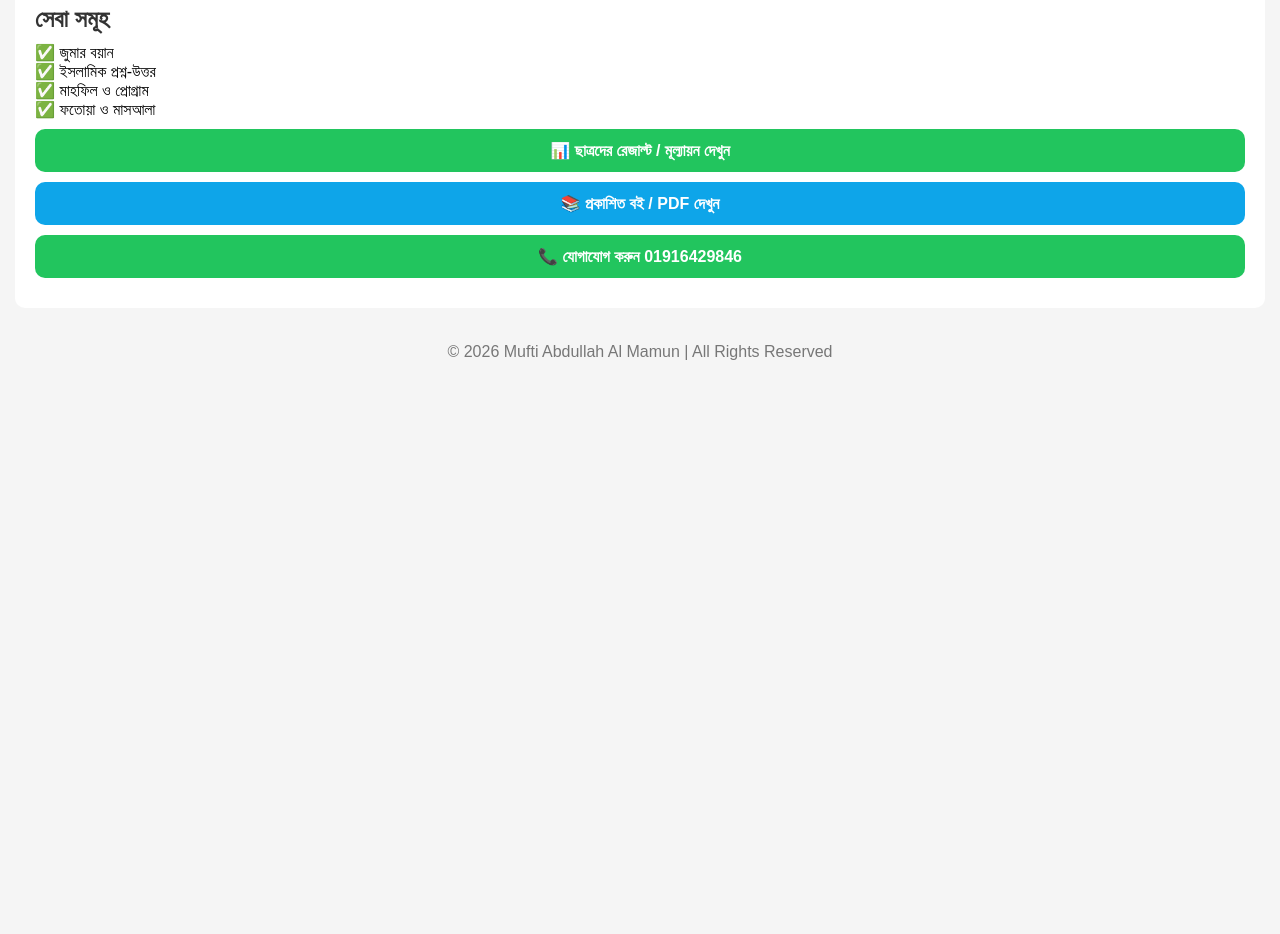
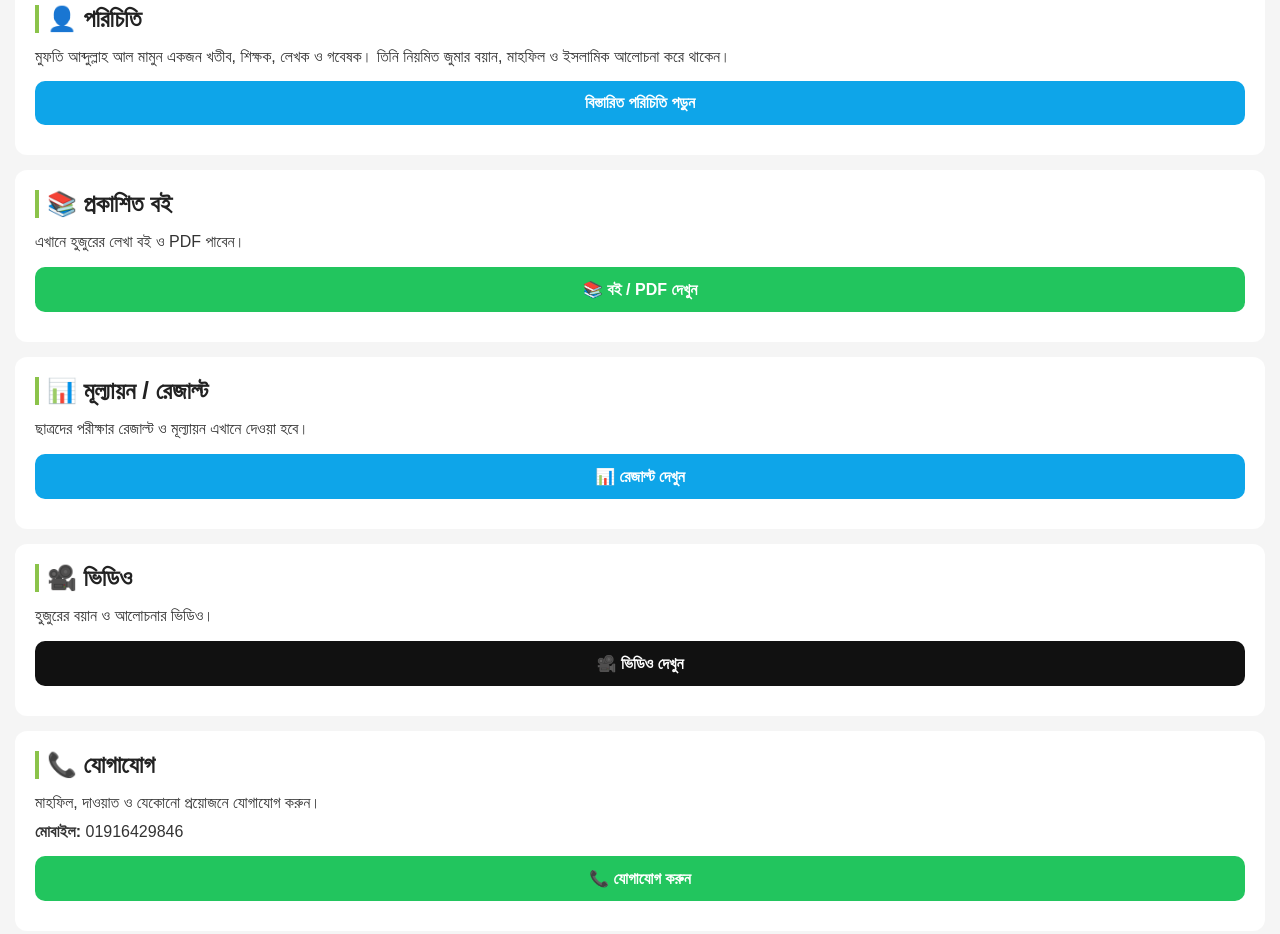
Before and after one commit to mdashrafp55-create/muftial-mamun, a plain HTML site: page index.html in a window 1280 px wide. Shown: the part 460-1394 px from the top of the page. Before the commit the page ends 841 px from the top, so only its background shows below. Drawn offline with Linux system fonts and the light colour scheme.

Commit message:
Update index.html

```diff
--- a/index.html
+++ b/index.html
@@ -10,18 +10,20 @@ body{font-family:sans-serif;background:#f5f5f5}
 .top{background:#111;color:white;padding:15px;text-align:center;font-size:22px;font-weight:bold}
 .top span{color:#8BC34A}
 .menu-btn{background:#111;color:white;padding:12px 15px;font-size:20px;cursor:pointer;border-top:1px solid #333}
-.sidebar{background:#222;color:white;width:260px;padding:15px;display:none;position:fixed;top:0;left:0;height:100%;z-index:99;overflow-y:auto}
-.sidebar a{display:block;color:white;text-decoration:none;padding:12px 5px;border-bottom:1px solid #333;font-size:18px}
-.close{font-size:25px;text-align:right;cursor:pointer}
-.profile{text-align:center;padding:25px 20px;background:white;margin:15px;border-radius:10px}
+.sidebar{background:#222;color:white;width:270px;padding:15px;display:none;position:fixed;top:0;left:0;height:100%;z-index:99;overflow-y:auto}
+.sidebar a{display:block;color:white;text-decoration:none;padding:13px 5px;border-bottom:1px solid #333;font-size:18px}
+.close{font-size:25px;text-align:right;cursor:pointer;color:white}
+.profile{text-align:center;padding:25px 20px;background:white;margin:15px;border-radius:12px}
 .profile img{width:150px;height:150px;border-radius:50%;object-fit:cover;border:4px solid #8BC34A}
 .profile h1{font-size:28px;margin-top:12px}
 .tagline{color:#0ea5e9;font-weight:bold;font-size:17px;margin-top:8px}
 .profile p{color:#555;margin-top:8px;line-height:1.6}
-.card{background:white;margin:15px;padding:20px;border-radius:10px}
-.card h2{color:#333;margin-bottom:10px}
-.btn{display:block;background:#22c55e;color:white;text-align:center;padding:12px;border-radius:10px;text-decoration:none;margin:10px 0;font-weight:bold}
+.card{background:white;margin:15px;padding:20px;border-radius:12px}
+.card h2{color:#222;margin-bottom:10px;border-left:4px solid #8BC34A;padding-left:8px}
+.card p{line-height:1.8;color:#333}
+.btn{display:block;background:#22c55e;color:white;text-align:center;padding:13px;border-radius:10px;text-decoration:none;margin:10px 0;font-weight:bold}
 .btn2{background:#0ea5e9}
+.btn3{background:#111}
 .footer{text-align:center;padding:20px;color:#777}
 </style>
 </head>
@@ -40,7 +42,7 @@ body{font-family:sans-serif;background:#f5f5f5}
 <a href="probondho.html">📝 প্রবন্ধ-নিবন্ধ</a>
 <a href="fatwa.html">🗂️ ফতোয়া</a>
 <a href="video.html">🎥 ভিডিও</a>
-<a href="result.html">📊 মূল্যায়ন</a>
+<a href="result.html">📊 মূল্যায়ন / রেজাল্ট</a>
 <a href="contact.html">📞 যোগাযোগ</a>
 </div>
 
@@ -52,11 +54,34 @@ body{font-family:sans-serif;background:#f5f5f5}
 </div>
 
 <div class="card">
-<h2>সেবা সমূহ</h2>
-<p>✅ জুমার বয়ান<br>✅ ইসলামিক প্রশ্ন-উত্তর<br>✅ মাহফিল ও প্রোগ্রাম<br>✅ ফতোয়া ও মাসআলা</p>
-<a class="btn" href="result.html">📊 ছাত্রদের রেজাল্ট / মূল্যায়ন দেখুন</a>
-<a class="btn btn2" href="books.html">📚 প্রকাশিত বই / PDF দেখুন</a>
-<a class="btn" href="contact.html">📞 যোগাযোগ করুন 01916429846</a>
+<h2>👤 পরিচিতি</h2>
+<p>মুফতি আব্দুল্লাহ আল মামুন একজন খতীব, শিক্ষক, লেখক ও গবেষক। তিনি নিয়মিত জুমার বয়ান, মাহফিল ও ইসলামিক আলোচনা করে থাকেন।</p>
+<a class="btn btn2" href="porichiti.html">বিস্তারিত পরিচিতি পড়ুন</a>
+</div>
+
+<div class="card">
+<h2>📚 প্রকাশিত বই</h2>
+<p>এখানে হুজুরের লেখা বই ও PDF পাবেন।</p>
+<a class="btn" href="books.html">📚 বই / PDF দেখুন</a>
+</div>
+
+<div class="card">
+<h2>📊 মূল্যায়ন / রেজাল্ট</h2>
+<p>ছাত্রদের পরীক্ষার রেজাল্ট ও মূল্যায়ন এখানে দেওয়া হবে।</p>
+<a class="btn btn2" href="result.html">📊 রেজাল্ট দেখুন</a>
+</div>
+
+<div class="card">
+<h2>🎥 ভিডিও</h2>
+<p>হুজুরের বয়ান ও আলোচনার ভিডিও।</p>
+<a class="btn btn3" href="video.html">🎥 ভিডিও দেখুন</a>
+</div>
+
+<div class="card">
+<h2>📞 যোগাযোগ</h2>
+<p>মাহফিল, দাওয়াত ও যেকোনো প্রয়োজনে যোগাযোগ করুন।</p>
+<p><b>মোবাইল:</b> 01916429846</p>
+<a class="btn" href="contact.html">📞 যোগাযোগ করুন</a>
 </div>
 
 <div class="footer">
```
